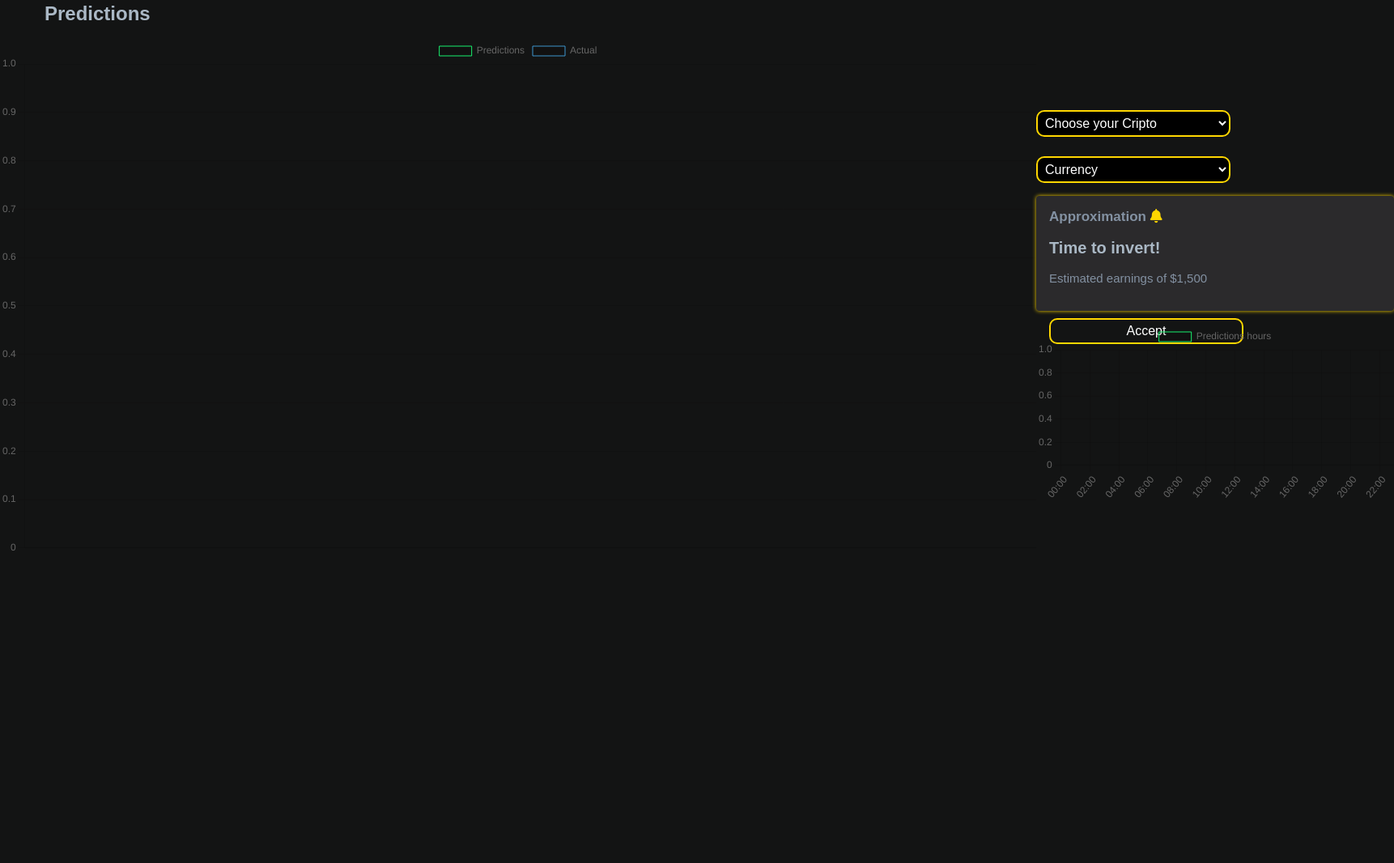
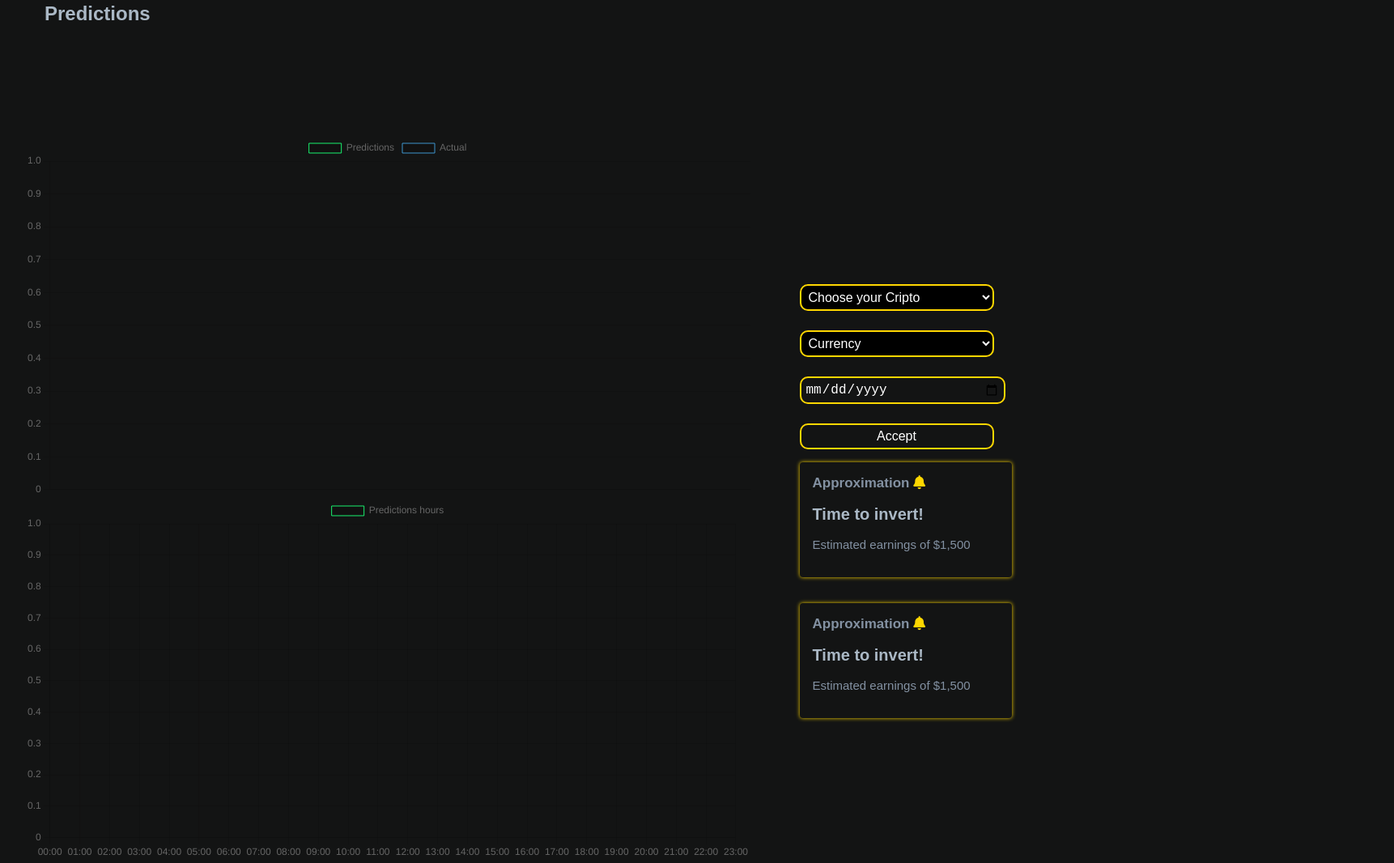
Before and after one commit to LuVivas18/FullBank, a website built with Parcel: page user-learn-more.html in a window 1280 px wide. Shown: the part 102-1168 px from the top of the page at 81% size, 1722 px wide, since content can reach past the window. Before the commit the page ends 800 px from the top, so only its background shows below. Built offline with nearby package versions, Linux system fonts and the light colour scheme; some packages are replaced by stand-ins of ours; no server answers; the database is empty; a web font is replaced by a local one.

Commit message:
Trabajandoe en front

```diff
--- a/index.js
+++ b/index.js
@@ -196,18 +196,51 @@ if (btnRegister){
 }
 
 
-let btnProfile = document.getElementById("user-perfil");
-if (btnProfile){
-    $("#user-perfil").click(()=>{
-        const full_name = $('#user').val();
-        const birthday = $('#birthday').val();
-        const phone = $('#phone').val();
-        const address = $('#address').val();
-        const email = $('#email').val();
-        const password = $('#password').val();
+if (window.location.pathname==="/user-login.html"){
+    const database = firebase.database();
+    var database_ref = database.ref();
+    var ref = firebase.database().ref("sesion");
+    var lastloginSesion, childData2;
+    ref.on("value", function(snapshot) {
+    snapshot.forEach(function(childSnapshot) {
+        lastloginSesion = childSnapshot.val().last_login
+        // if (childSnapshot.val().full_name === ""){
+        //     prof_name.value = childSnapshot.val().full_name;
+        //     prof_birthday.value = childSnapshot.val().birthday;
+        //     prof_email.value = childSnapshot.val().email;
+        //     prof_phone.value = childSnapshot.val().phone;
+        //     prof_phone2.value = "None";
+        //     prof_address.value = childSnapshot.val().address;
+        // }
+    });
+
+    });
+    var ref2 = firebase.database().ref("user");
+    var Uuser_data;
+    ref2.on("value", function(snapshot) {
+        snapshot.forEach(function(childSnapshot) {
+            childData2 = childSnapshot.val()
+            if (childSnapshot.val().last_login === lastloginSesion){
+                Uuser_data = {
+                    email: childSnapshot.val().email,
+                    full_name: childSnapshot.val().full_name,
+                    birthday: childSnapshot.val().birthday,
+                    phone: childSnapshot.val().phone,
+                    address: childSnapshot.val().address,
+                }
+                database_ref.child('sesion/ultimo_usuario').update(Uuser_data);
+                document.getElementById("titulo-dashboard").innerHTML = ('Dashboard - ' + childSnapshot.val().full_name);
+            }
+        });
+    });
+
+
+}
+
+if (window.location.pathname==="/user-perfil.html"){
         const auth = firebase.auth();
         const database = firebase.database();
-        var ref = firebase.database().ref("user");
+        var ref = firebase.database().ref("sesion");
         var childData;
         ref.on("value", function(snapshot) {
         snapshot.forEach(function(childSnapshot) {
@@ -238,8 +271,8 @@ if (btnProfile){
         // .catch((error)=>{
         //     alert("unsuccessful, error"+error);
         // });
-    });
-}
+    }
+
 
 let btnLogin = document.getElementById("btnLogin");
 if (btnLogin){
@@ -261,6 +294,7 @@ if (btnLogin){
             }
 
             database_ref.child('user/' + user.uid).update(user_data);
+            database_ref.child('sesion/ultimo_usuario').set(user_data);
         })
         .catch(function(error){
             var error_code = error.code;
--- a/style.css
+++ b/style.css
@@ -634,6 +634,25 @@ section article p {
     color: rgb(170, 184, 197);
     margin: 1rem;
   }
+
+  .mensaje-1-LM {
+    border-radius: 0.25rem;
+    background-color: #000;
+    margin-top: 1rem;
+    padding: 1rem;
+    box-shadow: 0px 0px 5px 0px #ffd700;
+    width: 230px;
+    height: 110px;
+    margin: 1rem auto;
+}
+
+.mensaje-1-LM>h3~h2 {
+    color: rgb(170, 184, 197);
+}
+
+.mensaje-1-LM>p {
+    color: #8391a2;
+}
 }
 
 /* Laptops and Desktops */
@@ -838,9 +857,56 @@ section article p {
     display: block;
     padding: 2rem;
   }
+
+  .mensaje-1-LM {
+    border-radius: 0.25rem;
+    background-color: #131414;
+    margin-top: 1rem;
+    padding: 1rem;
+    box-shadow: 0px 0px 5px 0px #ffd700;
+    width: 230px;
+    height: 110px;
+    margin: 1rem auto;
+}
+
+.mensaje-1-LM>h3~h2 {
+    color: rgb(170, 184, 197);
+}
+
+.mensaje-1-LM>p {
+    color: #8391a2;
+}
+
+  /* #PredictionsChart{
+    width: 50% !important;
+  }
+
+  #hoursPredictions{
+    width: 50% !important;
+  } */
+  #predicciones{
+    display: flex;
+    min-height: 170%;
+  }
+  .l-sidebar{
+    display: flex;
+    flex-direction: column;
+    width: 70%;
+    margin: auto;
+  }
+  .r-sidebar{
+    display: flex;
+    flex-direction: column;
+    margin: auto;
+  }
+  .r-sidebar > #selector{
+    display: flex;
+    flex-direction: column;
+  }
 }
 
 /* all divices */
+
 #dashboard {
   width: 90%;
   margin: auto;
--- a/user-learn-more.html
+++ b/user-learn-more.html
@@ -55,23 +55,17 @@
     </header>
     <div class="espacio"></div>
     <main>
-        <main>
+        <h2 class="title-content" style="margin-left: 55px; margin-top: 25px;">Predictions</h2>
 
-            <h2 class="title-content" style="margin-left: 55px; margin-top: 25px;">Predictions</h2>
-
-            <div style="display: flex; justify-content: space-evenly; align-items: center;">
-                <canvas  id="PredictionsChart">
-
-                </canvas>
+        <div id="predicciones">
+            <div class="l-sidebar">
+                <canvas  id="PredictionsChart"></canvas>
+                <canvas  id="hoursPredictions"></canvas>
+            </div>
+            <div class="r-sidebar">
 
                 <div id="selector">
-                    <style>
-                        #selector>.btn {
-                            background: #000;
-
-                        }
-                    </style>
-                    <select name="Cripto" class="btn" id="Crypto">
+                    <select name="Cripto" class="btn" id="Crypto" style="background-color: #000;">
                         <option selected value="0"> Choose your Cripto </option>
                         <optgroup label="More common">
                             <option value="1">Bitcoin</option>
@@ -80,7 +74,7 @@
                             <option value="4">Dash</option>
                         </optgroup>
                     </select>
-                    <select name="Cripto" class="btn" id="Coin">
+                    <select name="Cripto" class="btn" id="Coin" style="    background-color: #000;">
                         <option selected value="0"> Currency </option>
                         <optgroup label="More common">
                             <option value="1">Dolar</option>
@@ -93,7 +87,11 @@
                             <option value="11">Pesos Mexicanos</option>
                         </optgroup>
                     </select>
-                    <div class="elemento">
+                    <input type="date" placeholder="MM/DD/YYYY" class="btn">
+                    <button class="btn" type="button" value="" id="btnGrafica">
+                        Accept
+                    </button>
+                    <div class="mensaje-1-LM">
                         <h3 style="color: #8391a2; margin: 0; font-size: 17px;">
                             Approximation
                             <i class="fas fa-bell"></i>
@@ -103,42 +101,32 @@
                             Time to invert!
                         </h2>
                         <p>
-                            <span class="percentage-green" style="font-size: 15px;" id="msj">Estimated earnings of $1,500</span>
+                            <span class="percentage-green" style="font-size: 15px" id="msj">Estimated earnings of $1,500</span>
                         </p>
                         <p>
                             <span class="text-complement"><a href=""></a></span>
                         </p>
-                        <button class="btn" type="button" value="" id="btnGrafica">
-                            Accept
-                        </button>
                     </div>
-                    <canvas  id="hoursPredictions">
+                    <div class="mensaje-1-LM">
+                        <h3 style="color: #8391a2; margin: 0; font-size: 17px;">
+                            Approximation
+                            <i class="fas fa-bell"></i>
+                        </h3>
 
-                    </canvas>
-                    <style>
-                        .elemento {
-                            border-radius: 0.25rem;
-                            background-color: #2b2a2c;
-                            margin-top: 1rem;
-                            padding: 1rem;
-                            box-shadow: 0px 0px 5px 0px #ffd700;
-                            width: 410px;
-                            height: 110px;
-                            margin: 1rem auto;
-                        }
+                        <h2 style="font-size: 20px;" id='msj2'>
+                            Time to invert!
+                        </h2>
+                        <p>
+                            <span class="percentage-green" style="font-size: 15px" id="msj">Estimated earnings of $1,500</span>
+                        </p>
+                        <p>
+                            <span class="text-complement"><a href=""></a></span>
+                        </p>
+                    </div>
+                </div>
 
-                        .elemento>h3~h2 {
-                            color: rgb(170, 184, 197);
-                        }
-
-                        .elemento>p {
-                            color: #8391a2;
-                        }
-                    </style>
-                </div>
             </div>
-
-        </main>
+        </div>
     </main>
     <script type="module" src="./index.js"></script>
 </body>
```
Also changed, not shown: user-login.html (+1 -1 lines).
